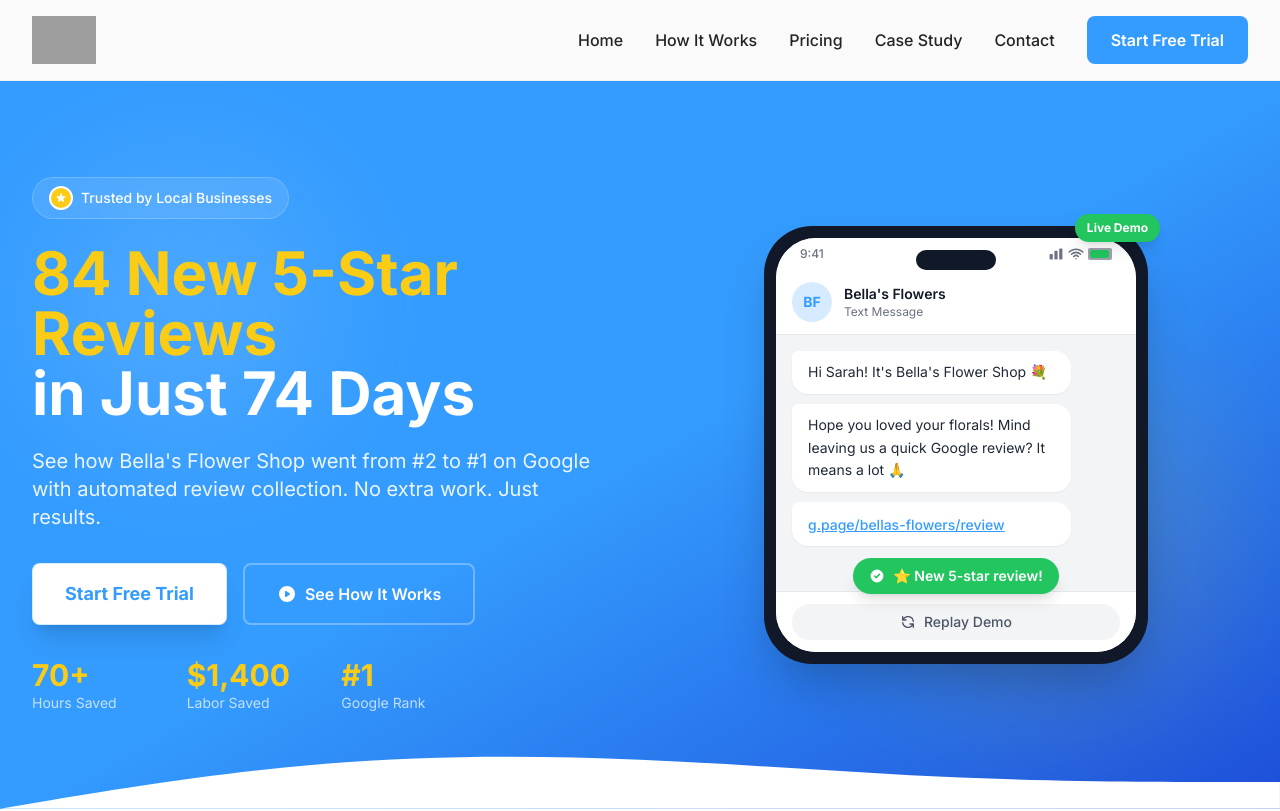
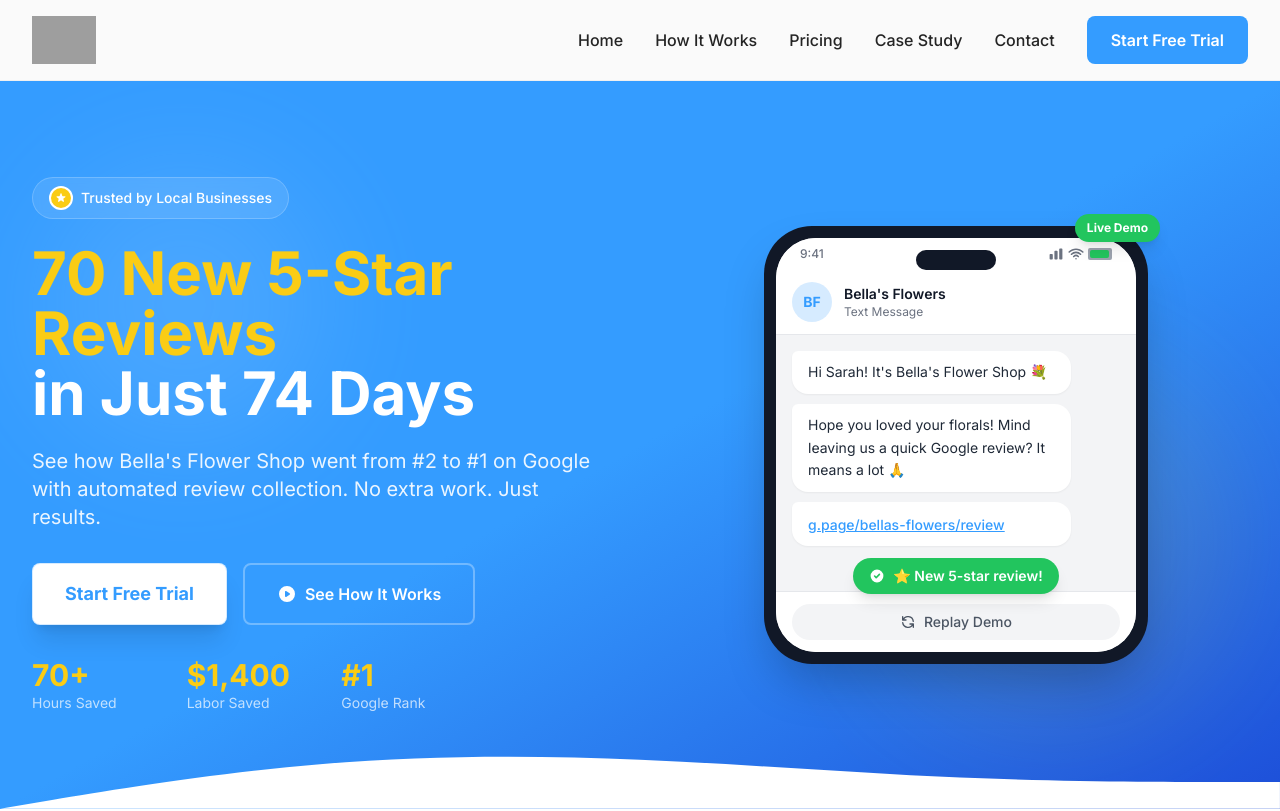
Before and after one commit to sammadura/revwise-website, a Next.js app: page / in a window 1280 px wide. Shown: the top 811 px of the page. Built offline with nearby package versions, Linux system fonts and the light colour scheme; grey boxes are pictures that could not be loaded.

Commit message:
Fix review count: 70 new reviews, not 84

```diff
--- a/app/page.tsx
+++ b/app/page.tsx
@@ -31,7 +31,7 @@
 
               {/* Main headline with stats */}
               <h1 className="text-4xl md:text-5xl lg:text-6xl font-bold mb-6 leading-tight">
-                <span className="text-yellow-400">84 New 5-Star Reviews</span>
+                <span className="text-yellow-400">70 New 5-Star Reviews</span>
                 <br />
                 in Just 74 Days
               </h1>
```
